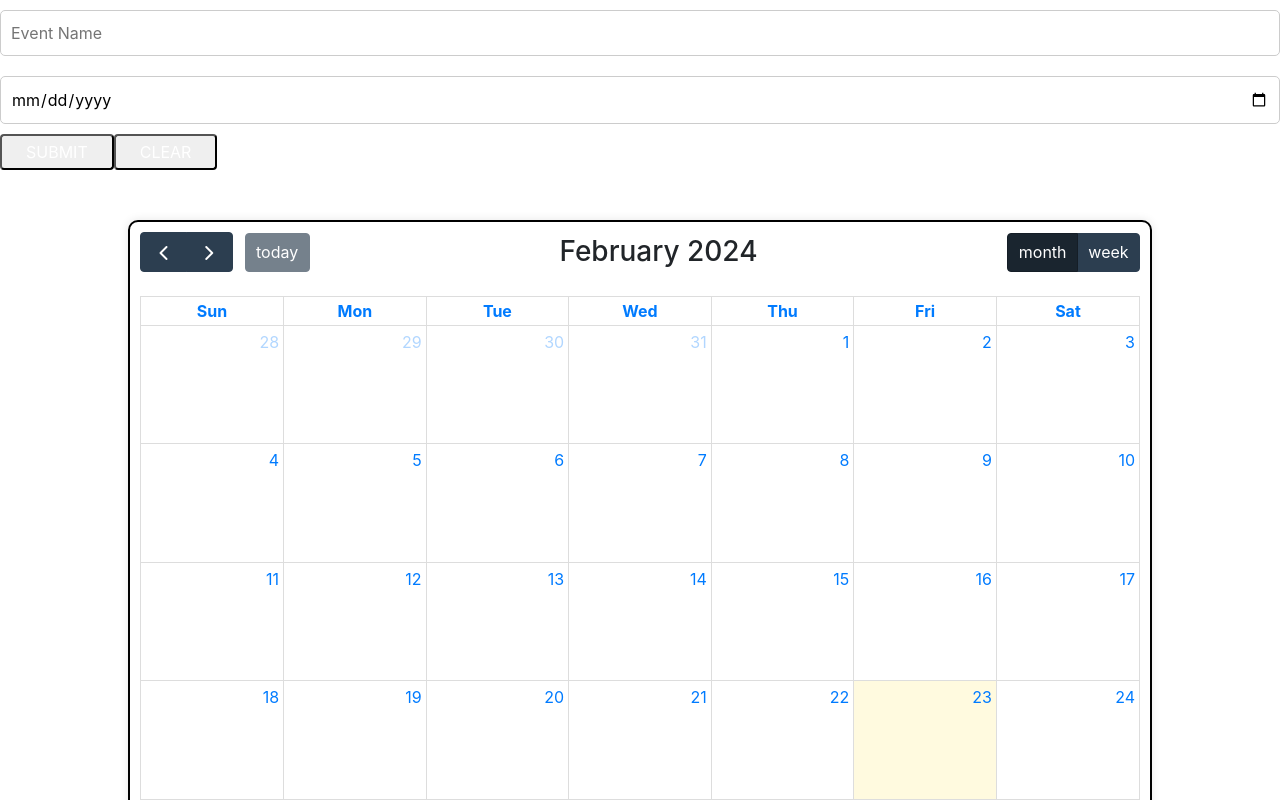
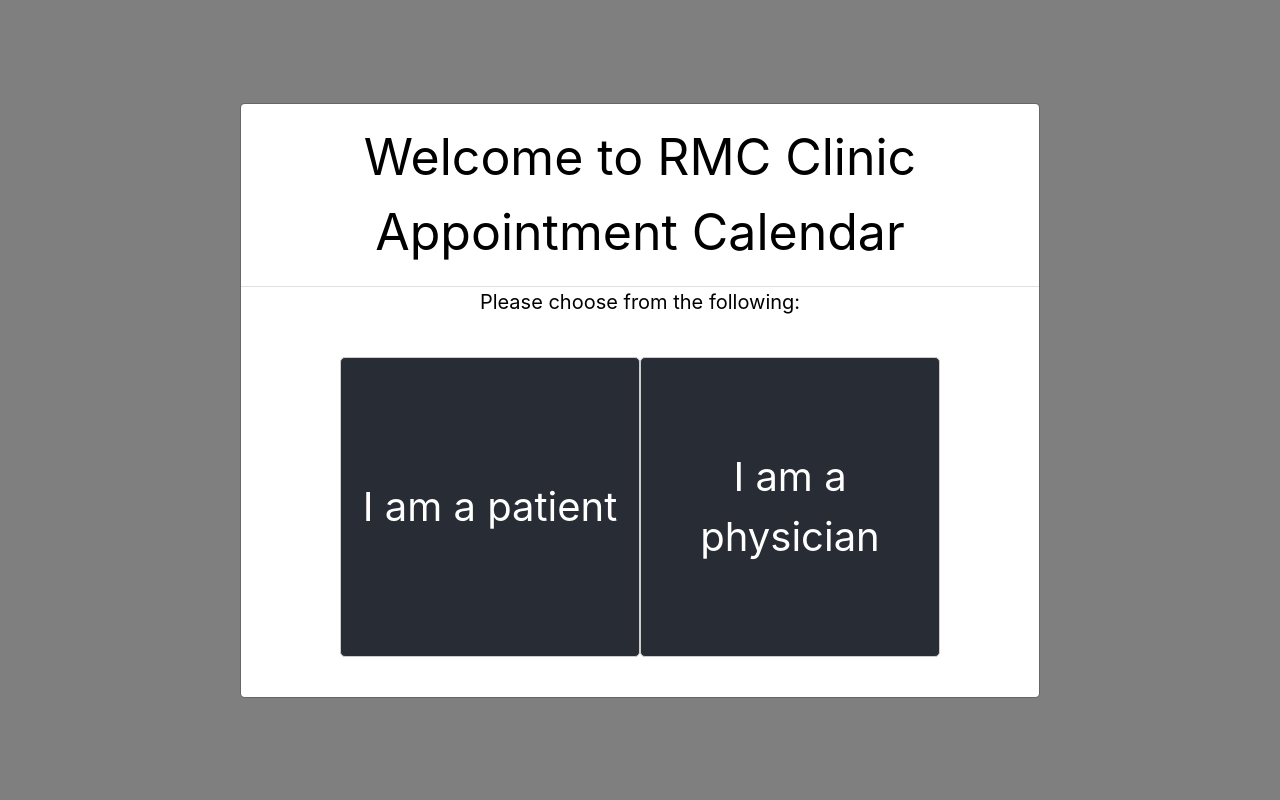
Before and after one commit to ezekielinigo/AppointmentCalendarProject, a React (Create React App) app in the folder frontend/: page / in a window 1280 px wide. Shown: the top 800 px of the page. Built offline with nearby package versions, Linux system fonts and the light colour scheme; no server answers.

Commit message:
Added temp layout for LandingPage

```diff
--- a/frontend/package.json
+++ b/frontend/package.json
@@ -11,6 +11,7 @@
     "axios": "^1.6.7",
     "bootstrap": "^4.6.0",
     "react": "^18.2.0",
+    "react-bootstrap": "^2.10.1",
     "react-dom": "^18.2.0",
     "react-scripts": "^5.0.1",
     "reactstrap": "^8.9.0",
--- a/frontend/src/components/Calendar.jsx
+++ b/frontend/src/components/Calendar.jsx
@@ -2,7 +2,7 @@ import React, { useState, useEffect } from 'react';
 import FullCalendar from '@fullcalendar/react';
 import dayGridPlugin from '@fullcalendar/daygrid';
 import axios from "axios";
-import FormInput from '../FormInput';
+import FormInput from './FormInput';
 
 function Calendar() {
 
--- /dev/null
+++ b/frontend/src/components/LandingPage.css
@@ -0,0 +1,45 @@
+.LandingPage {
+    background-image: url(../assets/rmc-bg.jpg);
+    background-repeat: no-repeat;
+    background-attachment: fixed;
+    background-size: fill;
+}
+
+.btn {
+    width: 300px;
+    margin: 10px 0;
+    height: 300px;
+    padding: 10px;
+    border-radius: 5px;
+    border: 1px solid #ccc;
+    background-color: #282c34;
+    color: white;
+    cursor: pointer;
+    transition: background-color 0.3s ease-in-out;
+    font-size: 40px;
+    flex-direction: row;
+}
+
+.title {
+    font-size: 50px;
+    color: rgb(0, 0, 0);
+    text-align: center;
+}
+
+.body {
+    font-size: 20px;
+    color: rgb(0, 0, 0);
+    text-align: center;
+}
+
+.footer {
+    font-size: 20px;
+    color: rgb(0, 0, 0);
+    text-align: center;
+    margin: 30px;
+}
+
+.button-container {
+    display: flex;
+    justify-content: space-between;
+}
--- /dev/null
+++ b/frontend/src/components/LandingPage.js
@@ -0,0 +1,53 @@
+import { useState } from 'react';
+import Button from 'react-bootstrap/Button';
+import Modal from 'react-bootstrap/Modal';
+import background from '../assets/rmc-bg.jpg'
+import Login from './Login';
+import { Link } from 'react-router-dom';
+import './LandingPage.css';
+
+function LandingPage() {
+    const [show, setShow] = useState(true);
+
+    const doctorHandler = () => {
+        setShow(false);
+        console.log("Doctor clicked");
+    }
+
+    const patientHandler = () => {
+        setShow(false);
+        console.log("Patient clicked");
+    }
+
+    return (
+
+        <div class = 'LandingPage'>
+
+            <Modal size='lg' aria-labelledby='contained-modal-title-vcenter' centered='true' backdrop='static'
+            show={show} onHide={() => setShow(false)} keyboard={false}>
+                <Modal.Header closeButton={false}>
+                    <Modal.Title class = 'title'>Welcome to RMC Clinic Appointment Calendar</Modal.Title>
+                </Modal.Header>
+                <Modal.Body class = 'body'>Please choose from the following:</Modal.Body>
+                <Modal.Footer class = 'footer'>
+
+                            <Button className='btn' size='lg' variant="primary" onClick={patientHandler}>
+                        I am a patient
+                            </Button>
+
+
+                    <Link to={Login}>
+
+                        <Button className='btn' size='lg' variant="primary" onClick={doctorHandler}>
+                            I am a physician
+                        </Button>
+
+                    </Link>
+
+                </Modal.Footer>
+            </Modal>
+        </div>
+    );
+}
+
+export default LandingPage;
--- a/frontend/src/Login.js
+++ b/frontend/src/components/Login.jsx
@@ -17,7 +17,7 @@ function Login() {
         <>
         <Router>
             <div className="login-header">
-                <img src={require("./assets/hospital-logo.png")} alt="Hospital Logo" className="hospital-logo" />
+                <img src={require("../assets/hospital-logo.png")} alt="Hospital Logo" className="hospital-logo" />
             </div>
             <h1 className="login-title">Department of ______ Appointment System</h1>
             <div className="login-pane">
--- a/frontend/src/SignUp.js
+++ b/frontend/src/components/SignUp.js
@@ -3,7 +3,7 @@ import React, { useState, useEffect } from 'react';
 import FullCalendar from '@fullcalendar/react';
 import dayGridPlugin from '@fullcalendar/daygrid';
 import axios from "axios";
-import FormInput from './FormInput'; // Import the FormInput component without the file extension
+import FormInput from './FormInput';
 
 function SignUp() {
 
--- a/frontend/src/index.js
+++ b/frontend/src/index.js
@@ -2,15 +2,19 @@ import React from 'react';
 import ReactDOM from 'react-dom/client';
 import 'bootstrap/dist/css/bootstrap.css';
 import './index.css';
-import Login from './Login';
+import Login from './components/Login';
 import App from './App';
 
 import reportWebVitals from './reportWebVitals';
+import LandingPage from './components/LandingPage';
+import { BrowserRouter } from 'react-router-dom';
 
 const root = ReactDOM.createRoot(document.getElementById('root'));
 root.render(
   <React.StrictMode>
-    <App />
+    <BrowserRouter>
+     <LandingPage />
+    </BrowserRouter>
   </React.StrictMode>
 );
 
```
Also changed, not shown: frontend/src/assets/rmc-bg.jpg (added), frontend/src/components/FormInput.js (renamed from frontend/src/FormInput.js), frontend/src/components/Login.css (renamed from frontend/src/Login.css), frontend/src/components/SignUp.css (renamed from frontend/src/SignUp.css), 1 other file (tests, documents, lock files or other folders).
